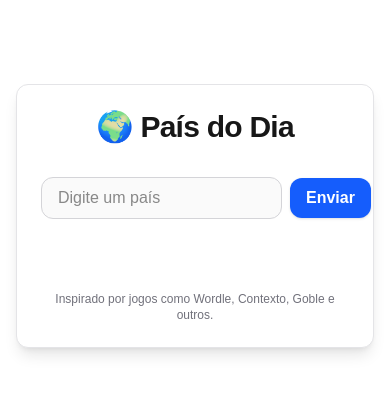
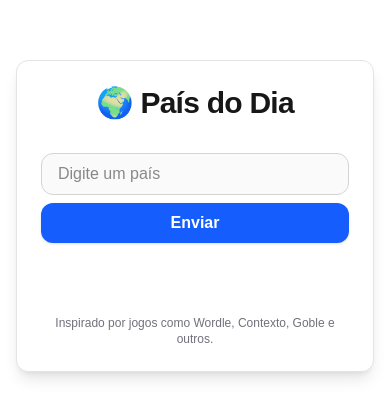
Before and after one commit to milrren/miniature-fishstick, a Next.js app: page / in a window 390 px wide. Shown: the part 206-624 px from the top of the page. Built offline with nearby package versions, Linux system fonts and the light colour scheme.

Commit message:
style: update GuessInput layout for improved responsiveness

```diff
--- a/components/GuessInput.tsx
+++ b/components/GuessInput.tsx
@@ -42,7 +42,7 @@ export default function GuessInput({ onGuess, disabled }: Props) {
 
   return (
     <form
-      className="w-full flex gap-2 items-center"
+      className="w-full flex flex-col sm:flex-row gap-2 items-stretch"
       autoComplete="off"
       onSubmit={e => {
         e.preventDefault();
@@ -69,7 +69,7 @@ export default function GuessInput({ onGuess, disabled }: Props) {
         type="submit"
         onClick={submit}
         disabled={disabled || loading}
-        className="btn btn-primary"
+        className="btn btn-primary w-full sm:w-auto"
       >
         Enviar
       </button>
```
